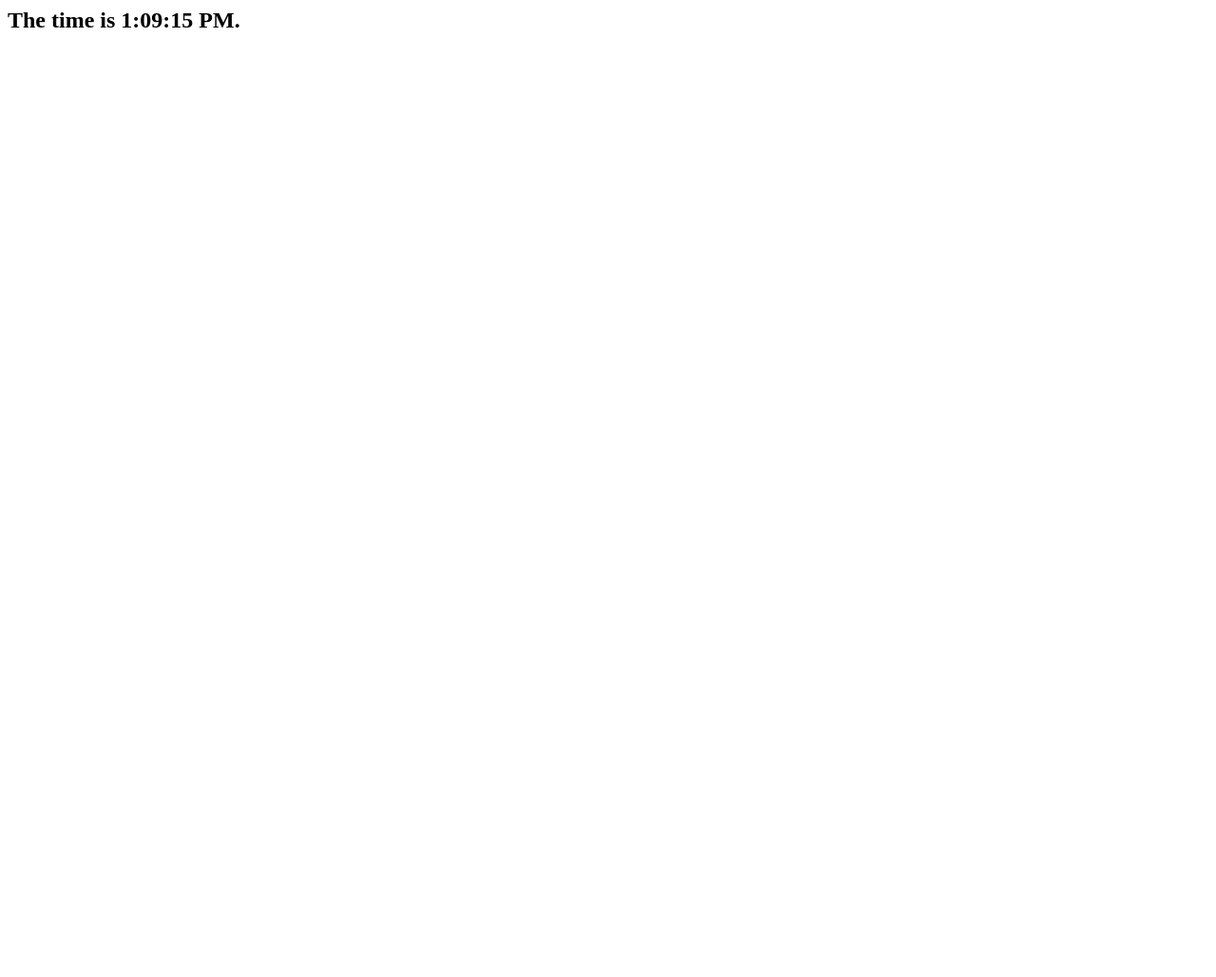
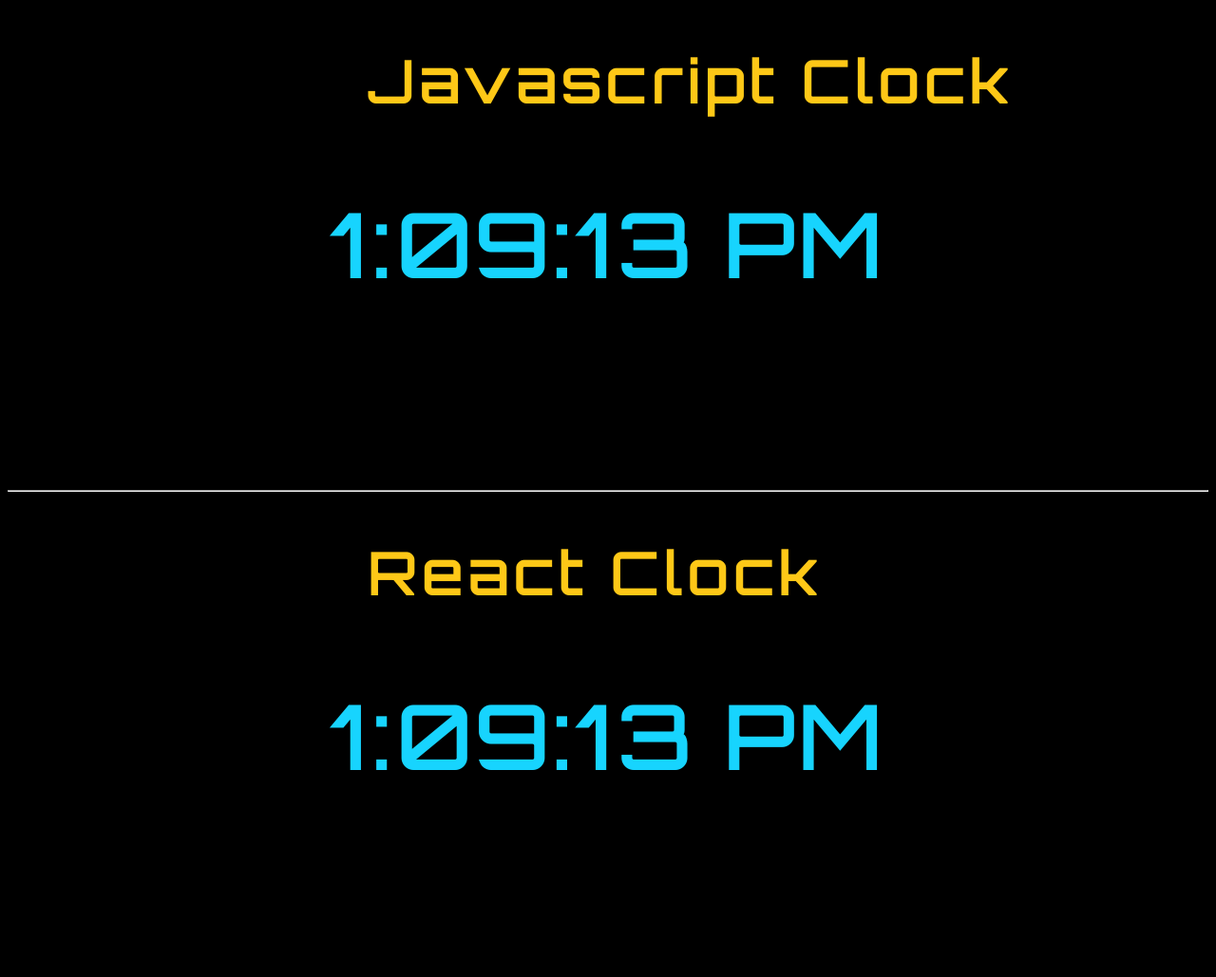
Before and after one commit to patil-pratik-87/react_learning__virtual_dom_clock, a React app: page / in a window 1280 px wide. Shown: the whole page at 95% size. Before the commit the page ends 800 px from the top, so only its background shows below. Built offline with nearby package versions, Linux system fonts and the light colour scheme.

Commit message:
Virtual DOM Clock vs Vanilla JS Clock Comparison

```diff
--- a/public/index.html
+++ b/public/index.html
@@ -1 +1,8 @@
-<div id="root"></div>
+<head>
+  <style>
+    @import url('https://fonts.googleapis.com/css2?family=Orbitron&display=swap');
+  </style>
+</head>
+<div id="js-element"></div>
+<hr />
+<div id="react-element"></div>
--- a/src/index.js
+++ b/src/index.js
@@ -1,16 +1,29 @@
 import React from 'react';
 import ReactDOM from 'react-dom';
+import './style.css';
+// inspect the element in dev tools for change. You will notice only the required tag changing rather than the entire DOM.
+// Enable Rendering >> Paint Flashing to see DOM updates on  screen
 
 function tick() {
+  // Vaniall Js Clock
+  document.getElementById('js-element').innerHTML = `
+    <div class="container">
+      <h1> Javascript Clock </h1>
+      <div class="clock">
+        <h2>${new Date().toLocaleTimeString()}</h2>
+      </div>
+    </div>`;
+
+  // React Clock
   const element = (
-    <div>
-      <h2>The time is {new Date().toLocaleTimeString()}.</h2>
+    <div className="container">
+      <h1> React Clock </h1>
+      <div className="clock">
+        <h2>{new Date().toLocaleTimeString()}</h2>
+      </div>
     </div>
   );
-  // highlight-next-line
-  ReactDOM.render(element, document.getElementById('root'));
+  ReactDOM.render(element, document.getElementById('react-element'));
 }
 
 setInterval(tick, 1000);
-
-// vs
--- a/src/style.css
+++ b/src/style.css
@@ -1,3 +1,33 @@
-h1, p {
-  font-family: Lato;
+body {
+  background: black;
 }
+
+#react-element .container {
+  height: 500px;
+  position: relative;
+}
+
+#js-element .container {
+  height: 500px;
+  position: relative;
+}
+
+.clock {
+  position: absolute;
+  top: 50%;
+  left: 50%;
+  transform: translateX(-50%) translateY(-50%);
+  color: #17d4fe;
+  font-size: 60px;
+  font-family: 'Orbitron', sans-serif;
+  letter-spacing: 7px;
+}
+
+h1 {
+  position: absolute;
+  left: 30%;
+  color: #fec817;
+  font-size: 60px;
+  font-family: 'Orbitron', sans-serif;
+  letter-spacing: 7px;
+}
```
